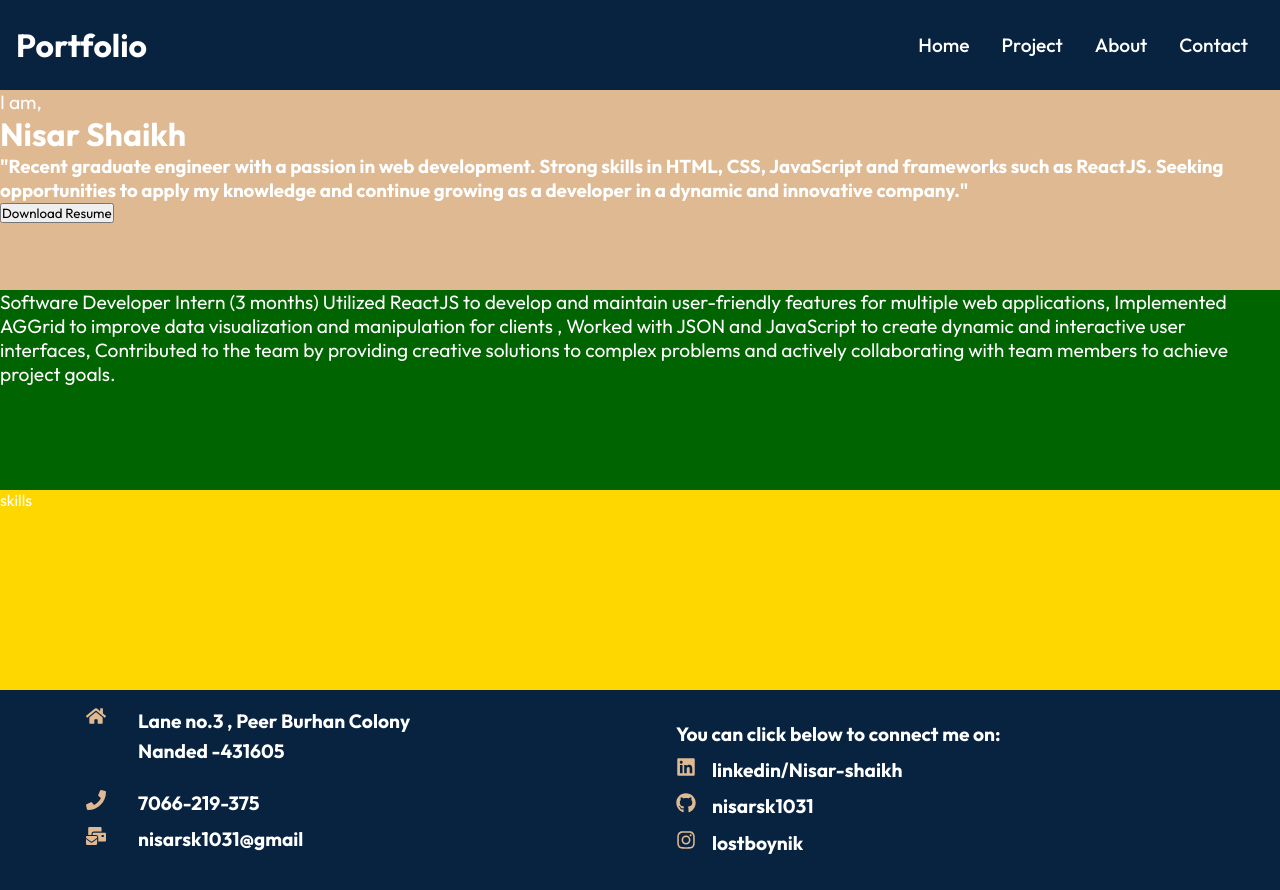
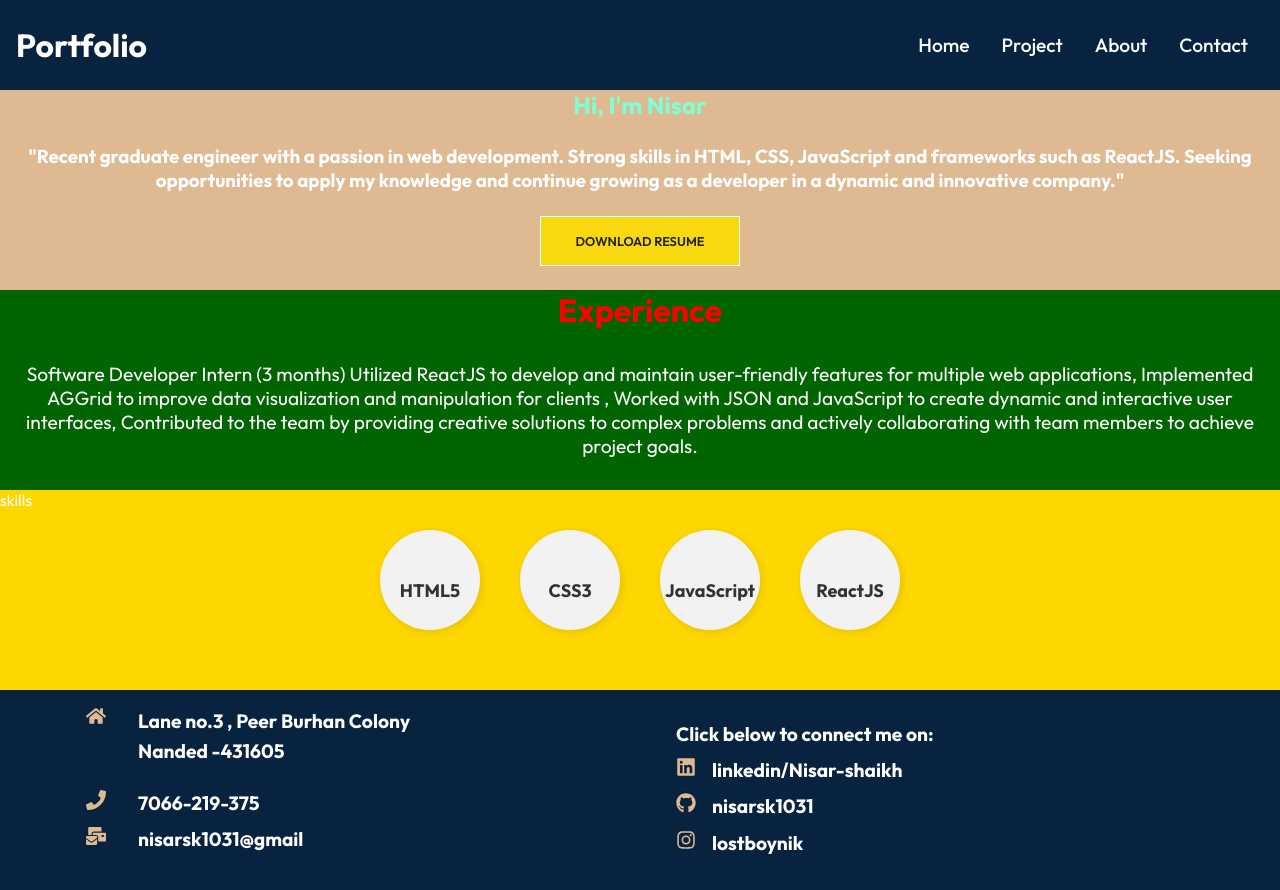
Before and after one commit to nisarsk1031/NisarPortfolio, a React (Create React App) app: page /About in a window 1280 px wide. Built offline with nearby package versions, Linux system fonts and the light colour scheme.

Commit message:
modification in about page

```diff
--- a/src/components/AboutContent.jsx
+++ b/src/components/AboutContent.jsx
@@ -6,17 +6,17 @@ const AboutContent = () => {
   return (
     <div className="mainContainer">
       <div className="maindivAbout">
-        <p>I am,</p>
-        <h1>Nisar Shaikh</h1>
+      <h2 style={{color:"aquamarine"}}> Hi, I'm Nisar</h2>
         <h3>
           "Recent graduate engineer with a passion in web development. Strong
           skills in HTML, CSS, JavaScript and frameworks such as ReactJS.
           Seeking opportunities to apply my knowledge and continue growing as a
           developer in a dynamic and innovative company."
         </h3>
-        <button>Download Resume</button>
+        <div><button className=" btn2">Download Resume</button></div>
       </div>
       <div className="divExp">
+        <h1 style={{color:"red"}}>Experience</h1>
         <p>
           Software Developer Intern (3 months)
        Utilized ReactJS to develop and maintain user-friendly features for multiple web applications,
@@ -29,7 +29,24 @@ const AboutContent = () => {
 
 <div className="divskills">
   skills
-
+  <div className="skills-container">
+            <div className="skill-badge">
+                <i className="devicon-html5-plain colored"></i>
+                <h3>HTML5</h3>
+            </div>
+            <div className="skill-badge">
+                <i className="devicon-css3-plain colored"></i>
+                <h3>CSS3</h3>
+            </div>
+            <div className="skill-badge">
+                <i className="devicon-javascript-plain colored"></i>
+                <h3>JavaScript</h3>
+            </div>
+            <div className="skill-badge">
+                <i className="devicon-react-original colored"></i>
+                <h3>ReactJS</h3>
+            </div>
+        </div>
 </div>
       <>
         <Footer />
--- a/src/components/AboutContentStyles.css
+++ b/src/components/AboutContentStyles.css
@@ -1,24 +1,78 @@
-.mainContainer{
+.mainContainer {
   color: white;
   /* background: red; */
   width: 100%;
   height: 800px;
   position: absolute;
   margin-top: 90px;
+}
+
+.maindivAbout {
+ display: grid;
+ grid-template-rows:none;
+ text-align: center;
+  width: 100%;
+  height: 200px;
+  background-color: #deb992;
 
 }
-.maindivAbout{
+
+
+
+.divExp {
+    display: grid;
+    grid-template-rows:none;
+    text-align: center;
   width: 100%;
   height: 200px;
-    background-color: #DEB992;
+  background-color: darkgreen;
+
 }
-.divExp{
+.divskills {
   width: 100%;
   height: 200px;
-    background-color:darkgreen;
+  background-color: gold;
 }
-.divskills{
-    width: 100%;
-    height: 200px;
-    background-color:gold;
+.btn2 {
+  /* background-color: brown;  */
+  height: 50px;
+  width: 200px;
+  font-size: 0.8rem;
+  text-transform: uppercase;
+  background: rgb(248, 217, 15);
+  color: #222;
+  border: 1px solid #fff;
+  font-weight: 600;
+  cursor: pointer;
 }
+.btn2:hover {
+  background: rgba(255, 255, 255, 0.2);
+  color: lightsalmon;
+  transition: 0.3s;
+}
+
+/* skill css */
+.skills-container {
+    display: flex;
+    flex-wrap: wrap;
+    justify-content: center;
+}
+
+.skill-badge {
+    width: 100px;
+    height: 100px;
+    background-color: #f2f2f2;
+    display: flex;
+    flex-direction: column;
+    align-items: center;
+    justify-content: center;
+    margin: 20px;
+    border-radius: 50%;
+    box-shadow: 2px 2px 10px rgba(0, 0, 0, 0.1);
+}
+
+.skill-badge h3 {
+    font-size: 18px;
+    margin-top: 20px;
+    color: #333;
+}
--- a/src/components/Footer.jsx
+++ b/src/components/Footer.jsx
@@ -31,7 +31,7 @@ export const Footer = () => {
             </div>
             <div className="right">
                 <div className="social">
-                <h4>You can click below to connect me on:</h4>
+                <h4> Click below to connect me on:</h4>
                 <div className="linkedin" >
                 <a href=" https://www.linkedin.com/in/nisar-shaikh-b45260247" target="_blank">
                     <h4>
--- a/src/index.css
+++ b/src/index.css
@@ -45,6 +45,7 @@ ul{
 }
 .btn:hover{
   background: rgba(255,255,255,0.2);
-  color: #fff;
+  color:lightsalmon;
   transition: 0.3s;
+
 }
```
Lines whose indentation alone changed are shown as unchanged.
